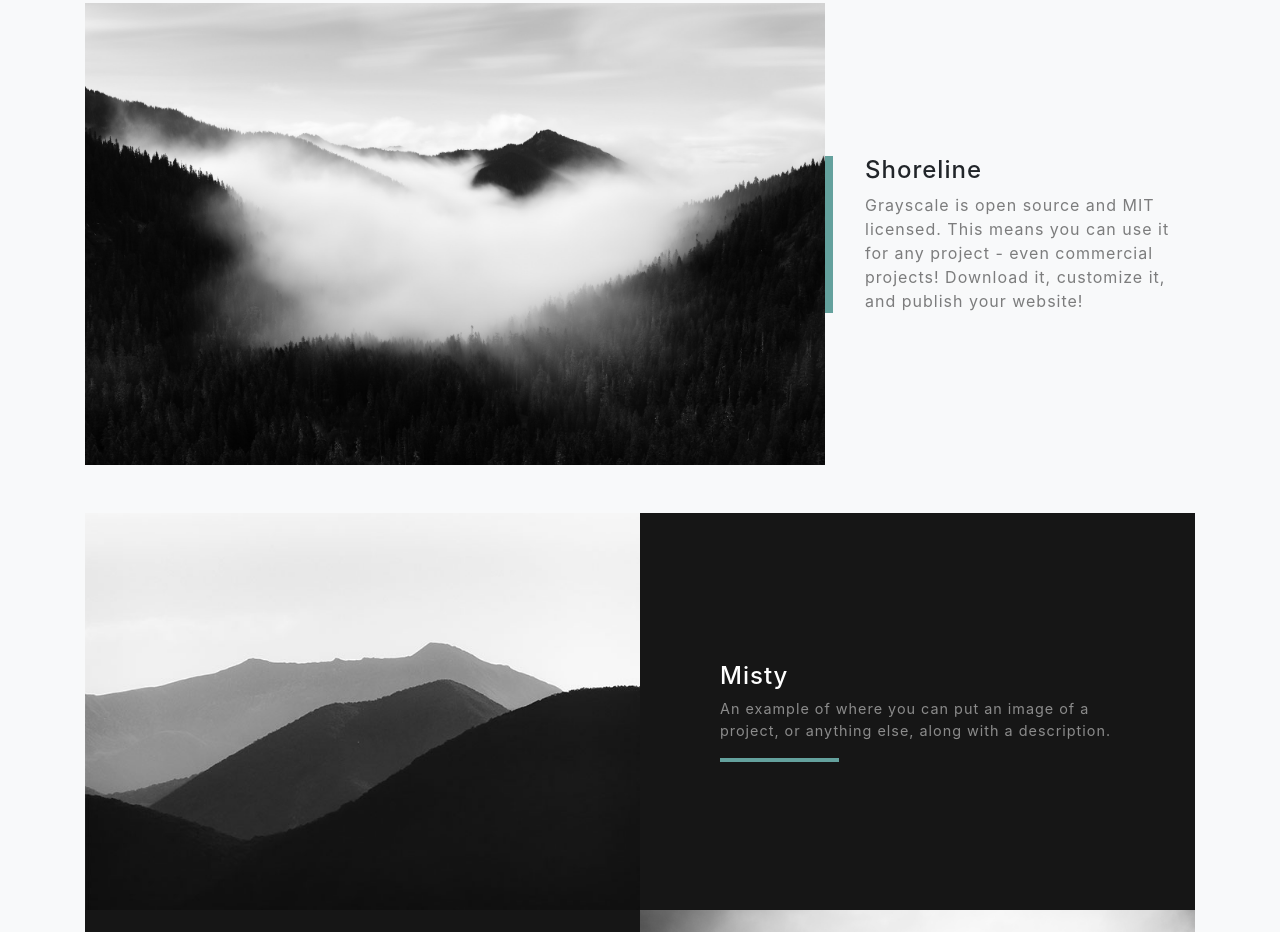
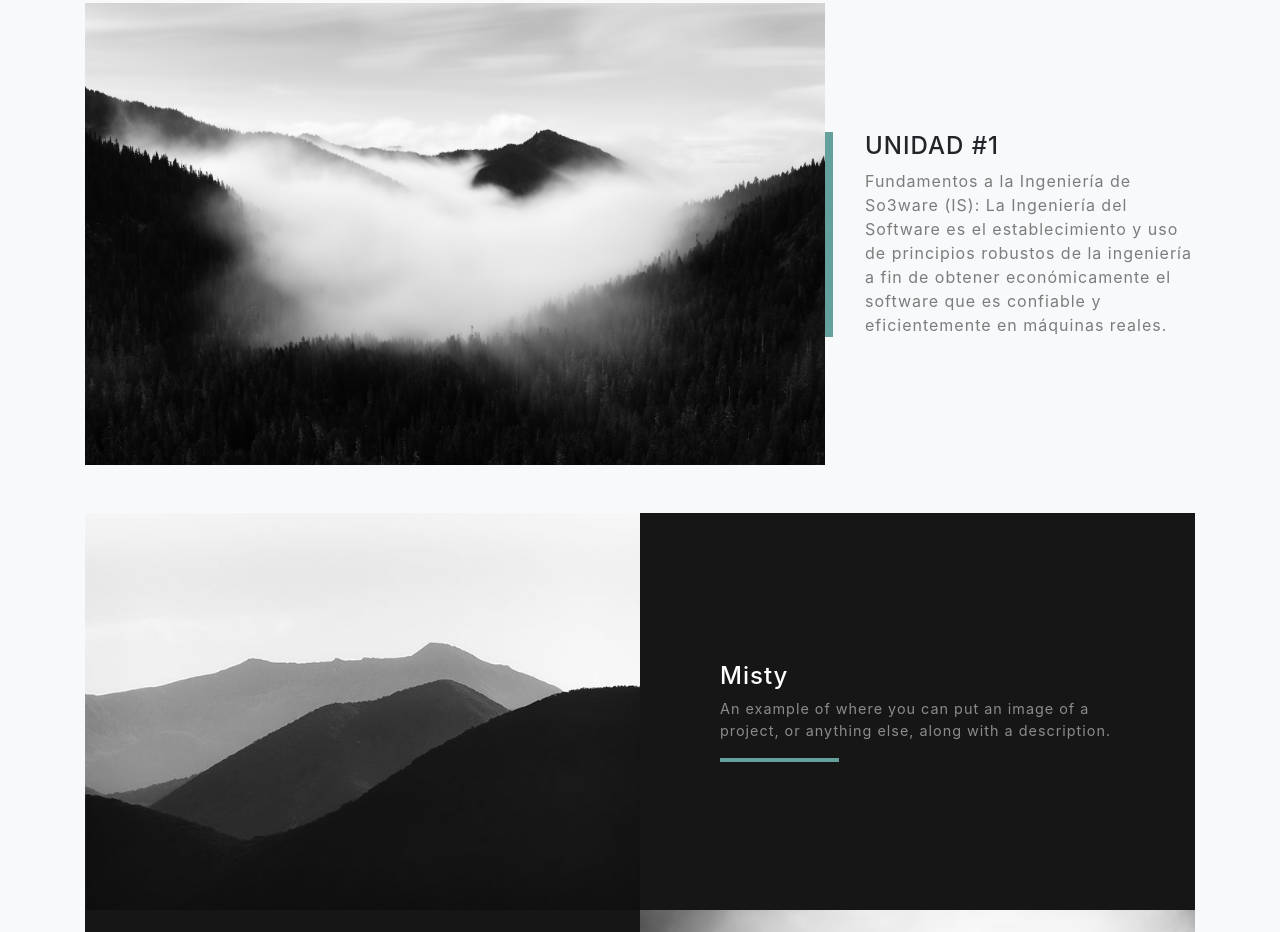
Before and after one commit to Joshtic/joshtic.github.io, a website with bundled scripts: page index.html in a window 1280 px wide. Shown: the part 1914-2846 px from the top of the page. Built offline with nearby package versions, Linux system fonts and the light colour scheme; files whose address does not match are found by name.

Commit message:
Update index.html

```diff
--- a/index.html
+++ b/index.html
@@ -90,8 +90,8 @@
         </div>
         <div class="col-xl-4 col-lg-5">
           <div class="featured-text text-center text-lg-left">
-            <h4>Shoreline</h4>
-            <p class="text-black-50 mb-0">Grayscale is open source and MIT licensed. This means you can use it for any project - even commercial projects! Download it, customize it, and publish your website!</p>
+            <h4>UNIDAD #1</h4>
+            <p class="text-black-50 mb-0">Fundamentos a la Ingeniería de So3ware (IS): La Ingeniería del Software es el establecimiento y uso de principios robustos de la ingeniería a fin de obtener económicamente el software que es confiable y eficientemente en máquinas reales.</p>
           </div>
         </div>
       </div>
```
